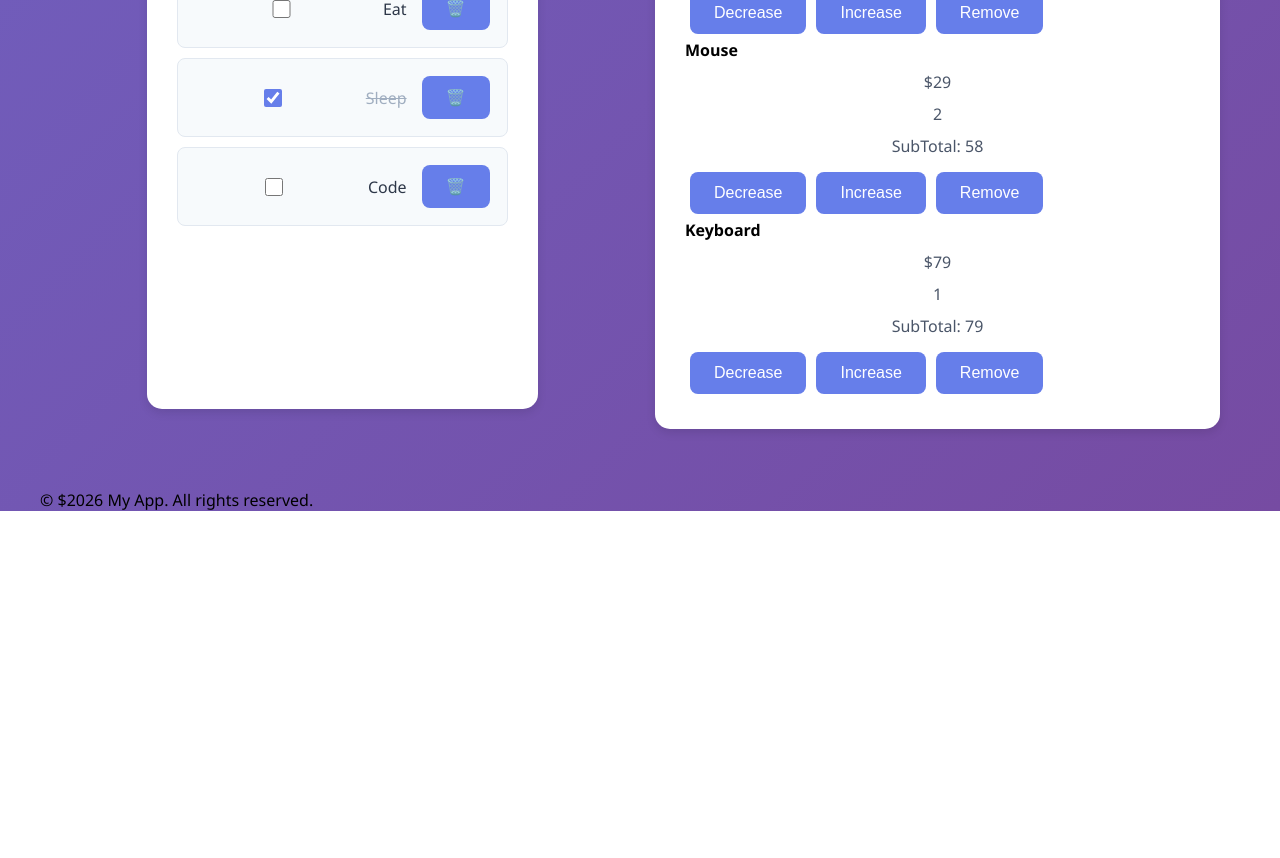
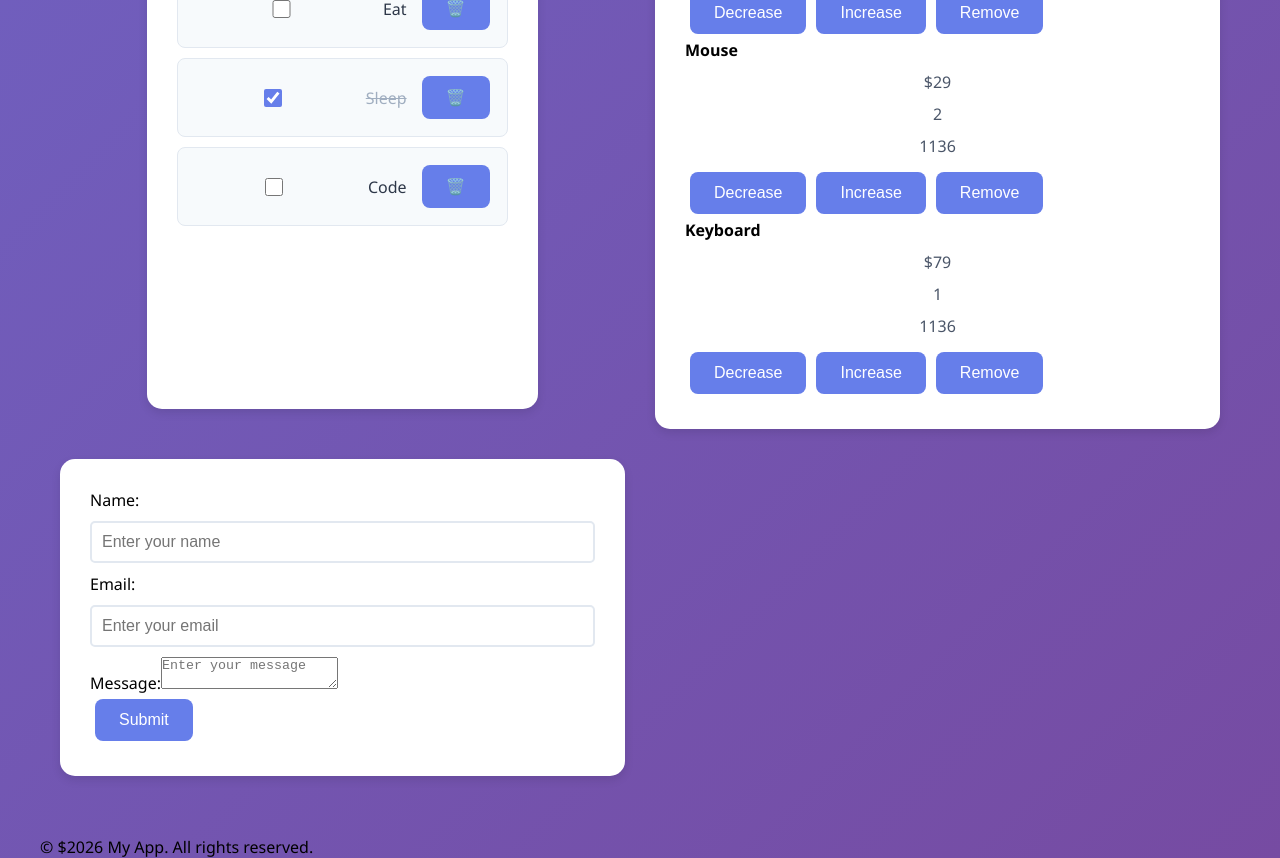
Before and after one commit to Priyanshurawat02/my-react-practice, a React (Vite) app: page / in a window 1280 px wide. Shown: the part 3580-4438 px from the top of the page. Before the commit the page ends 4091 px from the top, so only its background shows below. Built offline with nearby package versions, Linux system fonts and the light colour scheme.

Commit message:
Refactor ContactForm: fix validation logic and implement proper form submission handling

```diff
--- a/src/App.jsx
+++ b/src/App.jsx
@@ -17,6 +17,7 @@ import ProductList from './ProductList';
 import KeyExample from './KeyExample';
 import TodoList from './TodoList';
 import ShoppingCart from './ShoppingCart';
+import ContactForm from './ContactForm';
 
 function App() {
 
@@ -134,6 +135,7 @@ function App() {
           <KeyExample/>
           <TodoList/>
           <ShoppingCart/>
+          <ContactForm/>
         </div>
       </div>
 
--- /dev/null
+++ b/src/ContactForm.jsx
@@ -0,0 +1,68 @@
+import { useState } from "react"
+
+export default function ContactForm() {
+
+    const [names, setNames] =useState("");
+    const [emails, setEmails] =useState("");
+    const [messages, setMessages] =useState("");
+    const [errors, setErrors] =useState({});
+    const [submitted, setSubmitted] =useState(false);
+
+    const Validate =()=>{
+        const newErrors ={};
+        if (names.length <2) {
+        newErrors.name = "Name must be at least 2 characters";
+        }
+        if (!emails.includes("@")) {
+             newErrors.email ="Please enter a valid email";
+        }
+       if (messages.length <10) {
+        newErrors.message ="Message must be at least 10 characters";
+       }
+        return newErrors;
+    }
+
+    const handleSubmit= (e) =>{
+        e.preventDefault();
+        const result = Validate();
+
+        if (Object.keys(result).length >0){
+            setErrors(result)
+            setSubmitted(false);
+            } else {
+                setErrors({});
+                setSubmitted(true);
+             }
+    }
+
+    return(
+        <div>
+            <label>Name:</label>
+            <input placeholder="Enter your name"
+            type="text"
+            value={names}
+            onChange={(e)=>setNames(e.target.value)}></input>
+
+            {errors.name && <p style={{color:'red'}}>{errors.name}</p>}
+
+            <label>Email:</label>
+            <input placeholder="Enter your email"
+            value={emails}
+            onChange={(e) =>setEmails(e.target.value)}></input>
+            {errors.email && <p style={{color:'red'}}>{errors.email}</p>}
+
+            <label>Message:</label>
+            <textarea placeholder="Enter your message"
+            type="text"
+            value={messages}
+            onChange={(e) =>setMessages(e.target.value)}></textarea>
+            {errors.message && <p style={{color:'red'}}>{errors.message}</p>}
+
+
+
+            {submitted && <p>Thank you {names}! We'll contact you at {emails}</p>}
+
+           <form onSubmit={handleSubmit}> <button type="submit">Submit</button></form>
+        </div>
+    )
+}
--- a/src/ShoppingCart.jsx
+++ b/src/ShoppingCart.jsx
@@ -9,7 +9,7 @@ export default function ShoppingCart (){
     ]);
 
 
-    const increaseQuanity= (id) =>{
+    const increaseQuantity= (id) =>{
         setCartItems (
             cartItems.map((item) =>
             item.id === id
@@ -18,7 +18,7 @@ export default function ShoppingCart (){
         );
     }
 
-    const decreaseQuanity =(id) =>{
+    const decreaseQuantity =(id) =>{
         setCartItems (
             cartItems.map((item) =>
                 item.id ===id && item.quantity > 1
@@ -42,9 +42,9 @@ export default function ShoppingCart (){
                     <h4>{item.name}</h4>
                     <p>${item.price}</p>
                     <p>{item.quantity}</p>
-                    <p>SubTotal: {item.price * item.quantity}</p>
-                   <button onClick={() => decreaseQuanity(item.id)}>Decrease</button>
-                    <button onClick={() =>increaseQuanity(item.id)}>Increase</button>
+                    <p>{cartItems.reduce((total,item) => total + (item.price * item.quantity), 0)}</p>
+                   <button onClick={() => decreaseQuantity(item.id)}>Decrease</button>
+                    <button onClick={() =>increaseQuantity(item.id)}>Increase</button>
                     <button onClick={() =>Remove(item.id)}>Remove</button>
                 </div>
             ))}
```
